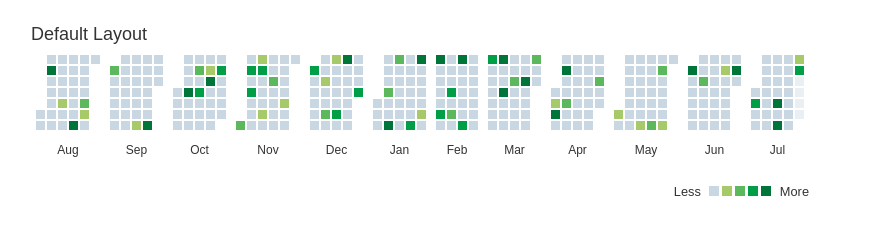
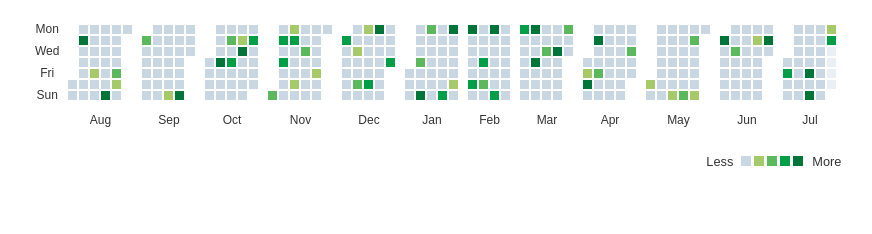
Before and after one commit to mmohamud1/Calendar_heatmap, a plain HTML site: page jQuery_plugin/index.html in a window 1280 px wide. Shown: the whole page, without its empty margins (54-926 px from the left). Drawn offline with nearby package versions, Linux system fonts and the light colour scheme.

Commit message:
add customization

```diff
--- a/jQuery_plugin/index.html
+++ b/jQuery_plugin/index.html
@@ -43,7 +43,14 @@
 		}
 
 		$("#heatmap-1").CalendarHeatmap(data, {
-			title: "Default Layout"
+			title: null,
+            months: 12,
+            weekStartDay: 1,
+            labels: {
+                days:true,
+                months: true
+            }
+
 		});
 
 
```
